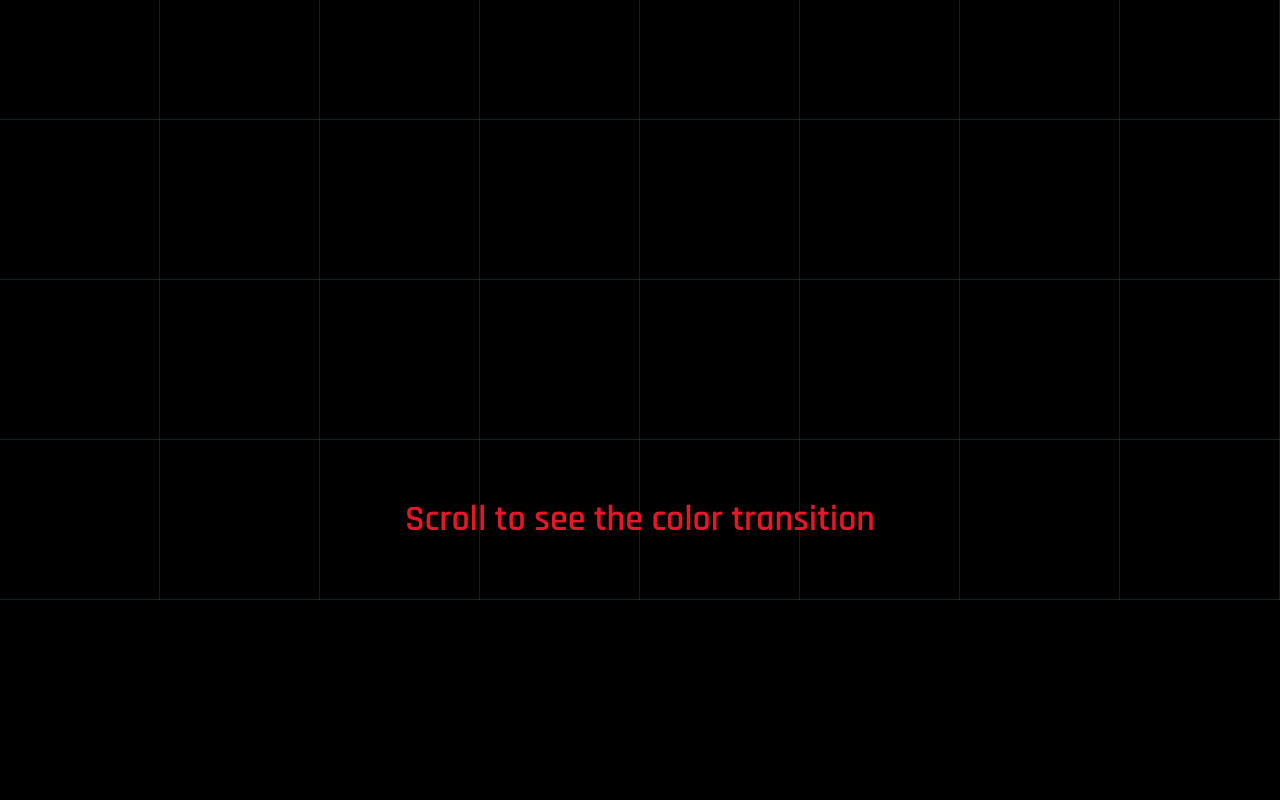
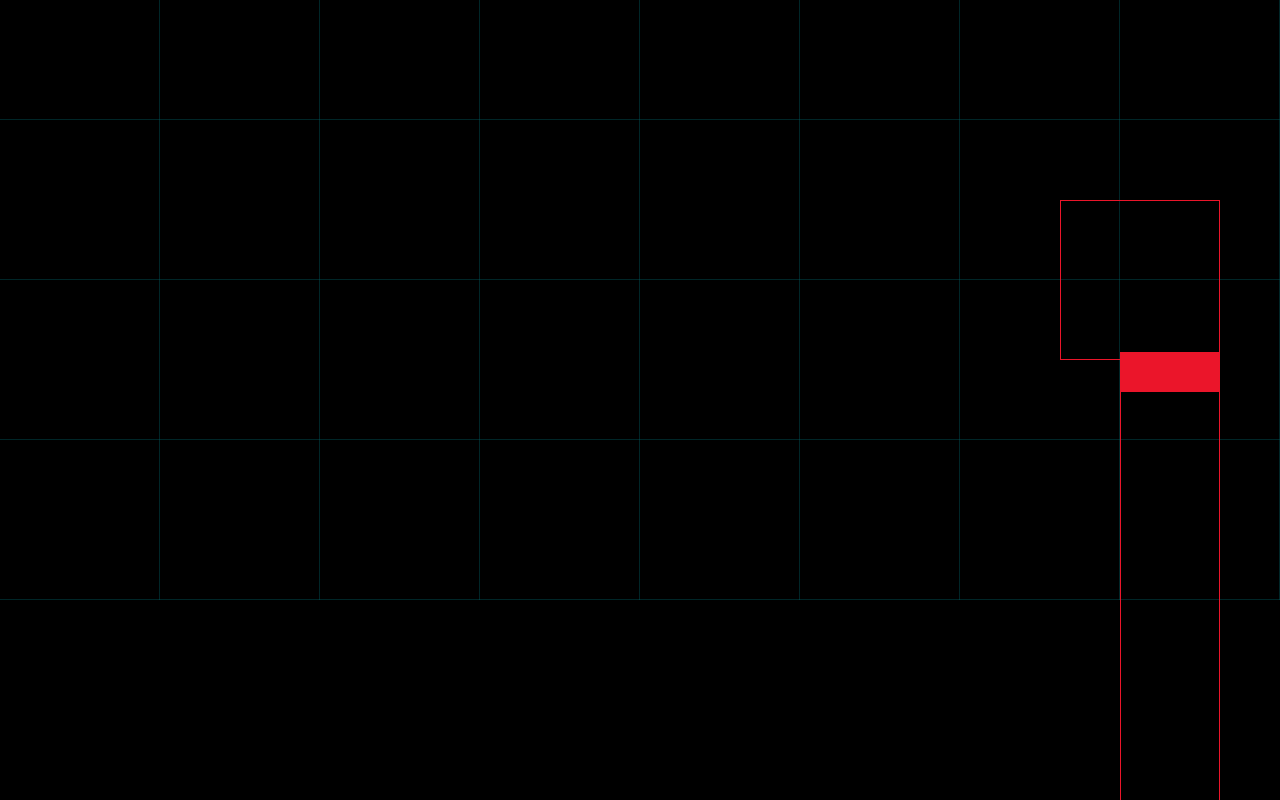
Before and after one commit to Abhik-Ray/my-portfolio, a Next.js app: page / in a window 1280 px wide. Shown: the part 680-1480 px from the top of the page. Built offline with nearby package versions, Linux system fonts and the light colour scheme.

Commit message:
glitcy folder

```diff
--- a/app/globals.css
+++ b/app/globals.css
@@ -139,4 +139,5 @@
   right: -1px;
   bottom: -1px;
   clip-path: polygon(100% 0, 0 100%, 100% 100%);
-  right: -1px;  bottom: -1px;  clip-path: polygon(100% 0, 0 100%, 100% 100%);}
+  right: -1px;  bottom: -1px;  clip-path: polygon(100% 0, 0 100%, 100% 100%);
+}
--- a/app/page.tsx
+++ b/app/page.tsx
@@ -10,24 +10,11 @@ export default function Home() {
       <div className="fixed inset-0 w-screen h-screen">
         <GridBG color="primary"/>
       </div>
-      <div className="relative z-10 inset-0">
-        {/* Hero section - full height with centered content */}
-        <div className="h-screen flex items-center justify-center">
-          <Hero />
-        </div>
-
-        {/* Other content below the hero */}
-        <div className="h-screen flex items-center justify-center">
-          <h2 className="text-4xl font-bold">Scroll to see the color transition</h2>
-        </div>
-        <div className="h-screen flex items-center justify-center">
-          <h2 className="text-4xl font-bold">Keep scrolling...</h2>
-        </div>
-        <div className="h-screen flex items-center justify-center">
-          <h2 className="text-4xl font-bold">Color transition complete!</h2>
-        </div>
+      <div className="relative z-10 h-screen flex items-center justify-center">
+        <Hero />
       </div>
       <Folder/>
+      {/* <div id="footer" className="h-screen"></div> */}
     </main>
   );
 }
--- a/components/Folder.tsx
+++ b/components/Folder.tsx
@@ -1,33 +1,60 @@
-import React from "react";
-import { motion } from "framer-motion";
+import React, { useRef } from "react";
+import {
+  motion,
+  useMotionTemplate,
+  useScroll,
+  useTransform,
+} from "framer-motion";
+
+import FolderTab from "./FolderTab";
 
 type FolderProps = React.HTMLAttributes<HTMLDivElement>;
 
 const Folder: React.FC<FolderProps> = (props) => {
+  const parentRef = useRef<HTMLDivElement>(null);
+
+  const { scrollYProgress } = useScroll({
+    target: parentRef,
+    offset: ["start end", "end start"],
+  });
+
+  const barScale = useTransform(scrollYProgress, [0.1, 0.12], [0, 1]);
+  const barTransform = useMotionTemplate`scale(${barScale})`;
+
+  const tabScaleX = useTransform(scrollYProgress, [0.12, 0.13, 0.14, 0.15], [0, 0.8, 0.9, 1]);
+  const tabScaleY = useTransform(scrollYProgress, [0.12, 0.15], [0, 1]);
+  const tabY = useTransform(scrollYProgress, [0.12, 0.15], ["10rem", "0rem"]);
+  const tabTransform = useMotionTemplate`translateY(${tabY}) scaleX(${tabScaleX}) scaleY(${tabScaleY})`;
+
   return (
-    <div {...props} className="w-full h-screen relative">
-      <div
-        id="tab"
-        className="w-40 border right-15 top-[10%] absolute h-40 z-10"
-        style={{ borderColor: "var(--foreground)" }}
-      />
-      {Array.from({ length: 5 }).map((_, index) => (
-        <div
-          id={`tab-${index}`}
-          key={index}
-          className="w-40 border top-[10%] absolute h-40 z-10"
+    <div className="h-[1000vh]" ref={parentRef}>
+      <div {...props} className="w-full h-screen top-0 sticky">
+        <motion.div
+          id="tab"
+          className="w-40 border right-15 top-[10%] absolute h-40 z-10"
           style={{
             borderColor: "var(--foreground)",
-            // right: `${45 + (index * 10)}px`
-            right: `calc(var(--spacing) * 60 + ${index * 200}px)`
+            transform: tabTransform,
           }}
         />
-      ))}
+        {Array.from({ length: 5 }).map((_, index) => (
+          <FolderTab
+            key={index}
+            xPos={index * 200}
+            scrollDelay={(index * 0.05) + 0.05}
+            parentRef={parentRef as React.RefObject<HTMLDivElement>}
+          />
+        ))}
 
-      <motion.div
-        className="w-25 border right-15 top-[29%] absolute h-4/6 border-t-40"
-        style={{ borderColor: "var(--foreground)" }}
-      ></motion.div>
+        <motion.div
+          id="bar"
+          className="w-25 border right-15 top-[29%] absolute h-4/6 border-t-40"
+          style={{
+            borderColor: "var(--foreground)",
+            transform: barTransform,
+          }}
+        />
+      </div>
     </div>
   );
 };
--- /dev/null
+++ b/components/FolderTab.tsx
@@ -0,0 +1,41 @@
+'use client';
+
+import {
+  motion,
+  useMotionTemplate,
+  useScroll,
+  useTransform,
+} from "framer-motion";
+
+import React from "react";
+
+interface FolderTabProps {
+  xPos: number;
+  scrollDelay: number;
+  parentRef: React.RefObject<HTMLDivElement>;
+}
+
+const FolderTab: React.FC<FolderTabProps> = ({ xPos, scrollDelay, parentRef }) => {
+  const { scrollYProgress } = useScroll({ target: parentRef });
+  const arrayTabOpacity = useTransform(scrollYProgress, [scrollDelay, scrollDelay + 0.10], [0, 1]);
+  const arrayTabxPos = useTransform(scrollYProgress, [scrollDelay, scrollDelay + 0.10], ['100%', '0%']);
+  const arrayTabTransform = useMotionTemplate`translateX(${arrayTabxPos})`;
+  const right = useMotionTemplate`
+  calc(var(--spacing) * 60 + ${xPos}px)
+`;
+
+  return (
+    <motion.div
+      ref={parentRef}
+      className="w-40 border top-[10%] absolute h-40 z-10"
+      style={{
+        borderColor: "var(--foreground)",
+        right,
+        transform: arrayTabTransform,
+        opacity: arrayTabOpacity,
+      }}
+    />
+  );
+};
+
+export default FolderTab;
--- /dev/null
+++ b/lib/constants.ts
@@ -0,0 +1 @@
+export const HOME_HEIGHT = 1080 * 10;
```
